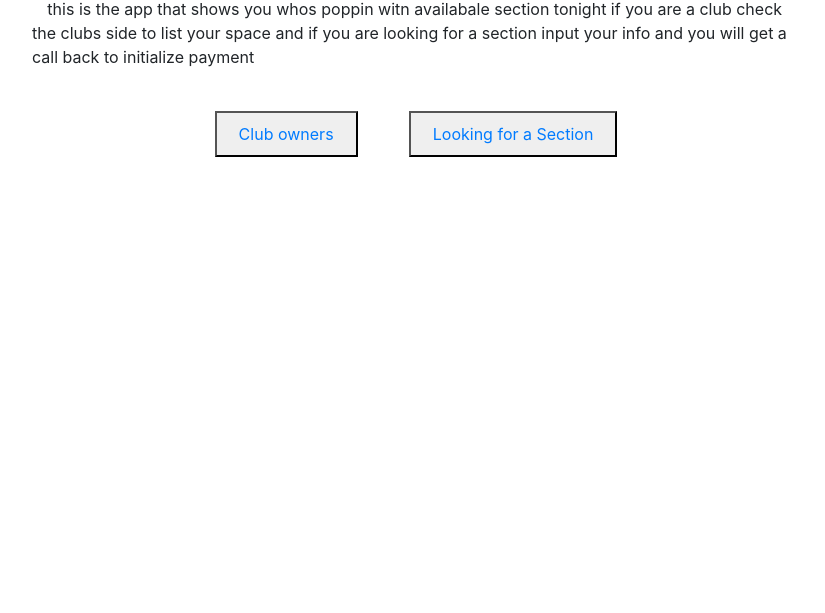
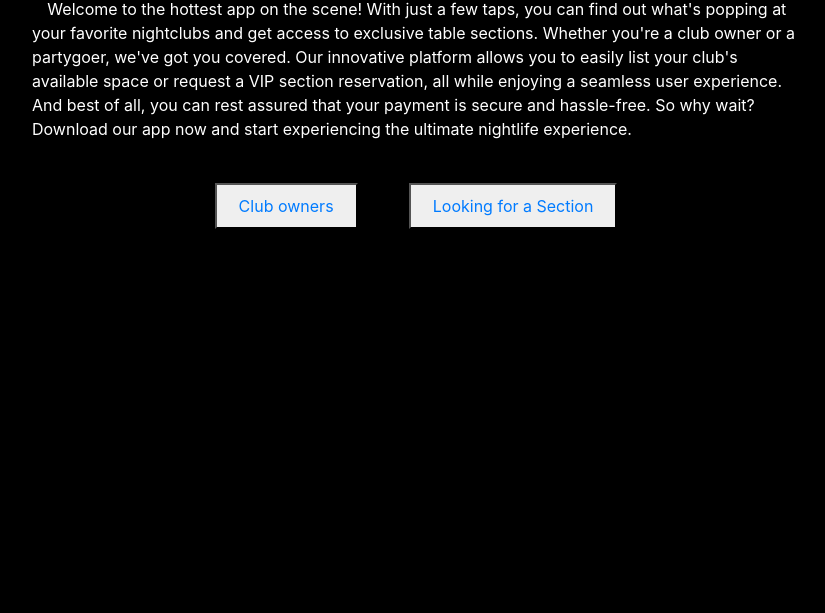
Before and after one commit to amboob223/Poppin, a plain HTML site: page client/index.html in a window 1280 px wide. Shown: the part 187-800 px from the top of the page, without its empty margins (224-1049 px from the left). Drawn offline with nearby package versions, Linux system fonts and the light colour scheme.

Commit message:
Add files via upload

```diff
--- a/client/index.css
+++ b/client/index.css
@@ -4,7 +4,17 @@
     margin:3%;
 
 }
+.body{
+    background-color: black;
+    color:white;
+}
+.club{
+    background-color:  #B22222;
+}
 
+.user{
+    background-color: #800080;
+}
 nav{
     margin-top:3%;
 }
--- a/client/index.html
+++ b/client/index.html
@@ -8,7 +8,7 @@
     <link rel="stylesheet" href="https://cdn.jsdelivr.net/npm/bootstrap@4.0.0/dist/css/bootstrap.min.css" integrity="sha384-Gn5384xqQ1aoWXA+058RXPxPg6fy4IWvTNh0E263XmFcJlSAwiGgFAW/dAiS6JXm" crossorigin="anonymous">
     <title>Poppin App</title>
 </head>
-<body>
+<body class="body">
 
     <div class="maind">
 
@@ -16,9 +16,7 @@
     <div>
 
       <h1 class="mainb">The Poppin App</h1>
-      <p class="si">this is the app that shows you whos poppin witn availabale section tonight
-      if you are a club check the clubs side to list your space and if you are looking for a section input your info and you will get a call back to initialize payment </p>
-    </div>
+      <p class="si">Welcome to the hottest app on the scene! With just a few taps, you can find out what's popping at your favorite nightclubs and get access to exclusive table sections. Whether you're a club owner or a partygoer, we've got you covered. Our innovative platform allows you to easily list your club's available space or request a VIP section reservation, all while enjoying a seamless user experience. And best of all, you can rest assured that your payment is secure and hassle-free. So why wait? Download our app now and start experiencing the ultimate nightlife experience.</div>
  </div>
 
  <div class="btns">
```
Also changed, not shown: client/clubs.html (+1 -1 lines), client/user.html (+1 -1 lines).
